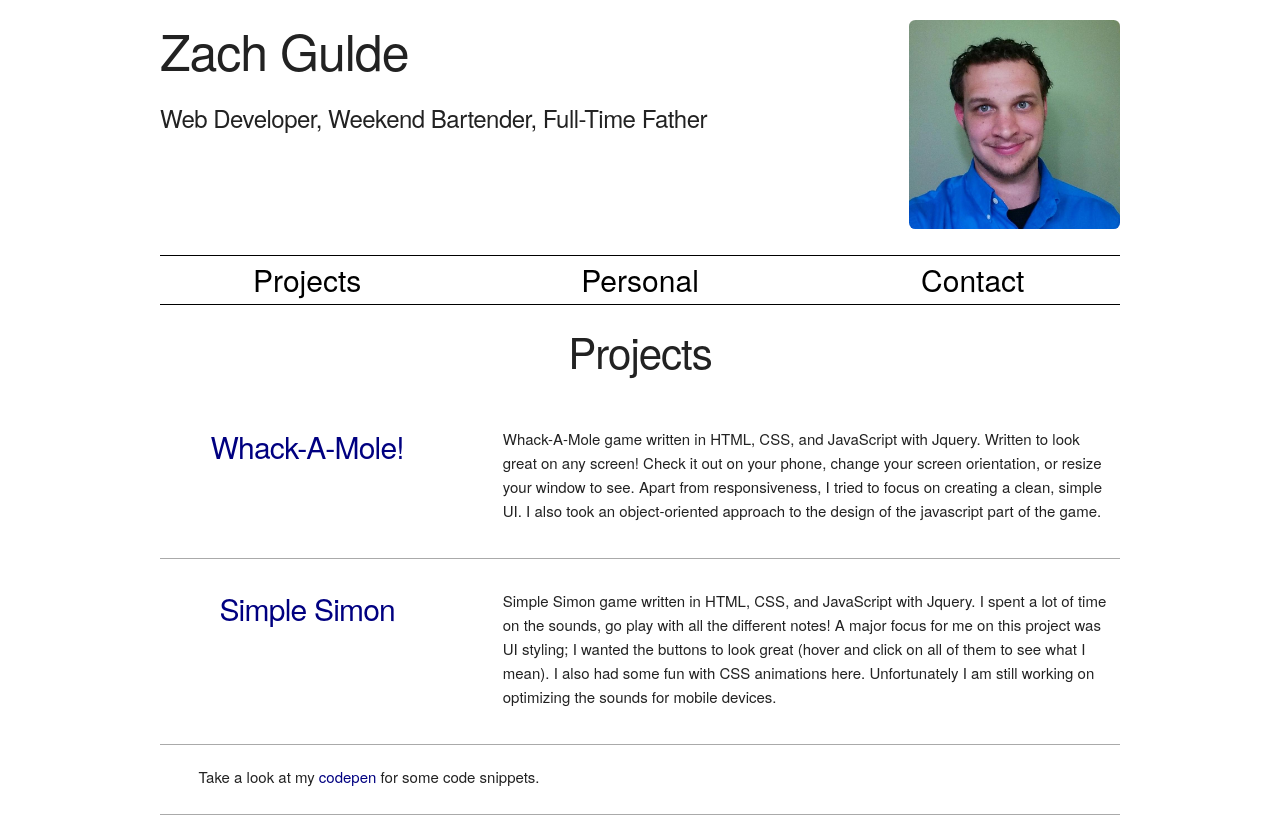
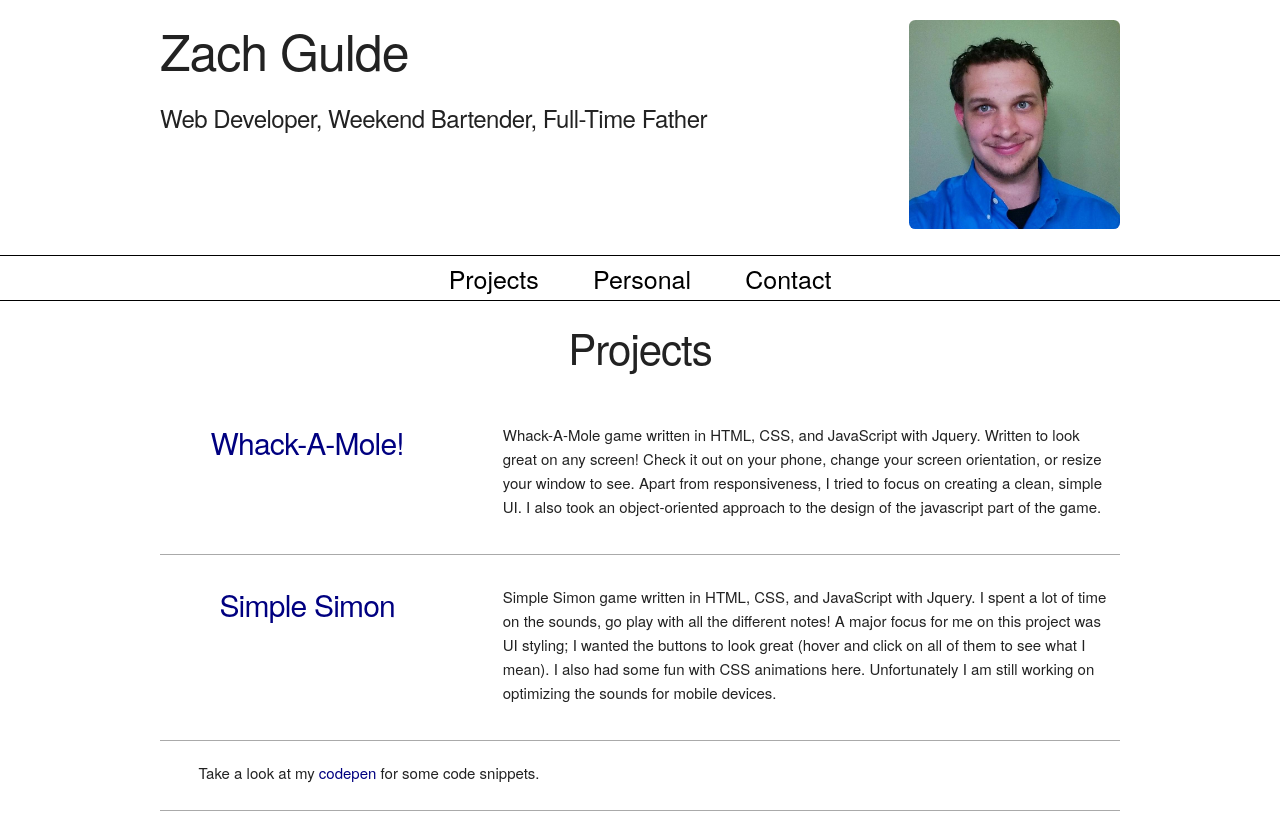
Before and after one commit to zgulde/zgulde.com, a plain HTML site: page index.html in a window 1280 px wide. Shown: the top 818 px of the page. Drawn offline with nearby package versions, Linux system fonts and the light colour scheme.

Commit message:
added js and css to create the docking navbar, also had to refactor some html

```diff
--- a/css/style.css
+++ b/css/style.css
@@ -7,26 +7,32 @@ img{
 }
 
 .navlink{
-	font-size: 3rem;
-	text-align: center;
+	position: relative;
+	top: -60px;
+	display: block;
+	visibility: hidden;
 }
 
-.navlink:hover{
+
+#navbar a{
+	color: black;
+	font-size: 2.5rem;
+	padding: 0 25px;
+}
+
+#navbar a:hover{
 	border-left: 1px solid black;
 	border-right: 1px solid black;
-}
-
-.navlink:active{
-	background: #eee;
-}
-
-.navlink a{
-	color: black;
 }
 
 #navbar{
 	border-top: 1px solid black;
 	border-bottom: 1px solid black;
+	padding: 2px;
+	background-color: white;
+	width: 100%;
+	z-index: 10;
+	text-align: center;
 }
 
 .row{
@@ -54,3 +60,18 @@ a{
 .heading{
 	text-align: center;
 }
+
+.navbar-docked #navbar{
+	position: fixed;
+	margin: 0;
+	top: 0;
+	left: 0;
+}
+
+#navbar-space{
+	height: 0;
+}
+
+.navbar-docked #navbar-space{
+	height: 60px;
+}
--- a/index.html
+++ b/index.html
@@ -8,7 +8,7 @@
 	<link rel="stylesheet" href="css/style.css">
 </head>
 <body>
-	<div class="container" >
+	<div class="container">
 		<div class="row">
 			<div class="nine columns">
 				<h1>Zach Gulde</h1>
@@ -18,12 +18,15 @@
 				<img src="/img/biopic.jpg" alt="me" class="u-max-full-width" id="biopic">
 			</div>
 		</div>
-		<div class="row" id="navbar">
-			<div class="four columns navlink"><a href="#projects">Projects</a></div>
-			<div class="four columns navlink"><a href="#personal">Personal</a></div>
-			<div class="four columns navlink"><a href="#contact">Contact</a></div>
-		</div>
-		<a id="projects"></a>
+	</div>
+	<div id="navbar-space"></div>
+	<nav id="navbar">
+		<a href="#projects">Projects</a>
+		<a href="#personal">Personal</a>
+		<a href="#contact">Contact</a>
+	</nav>
+	<div class="container">
+		<a id="projects" class="navlink"></a>
 		<div class="row heading">
 			<h2>Projects</h2>
 		</div>
@@ -51,7 +54,7 @@
 				<p>Take a look at my <a href="http://codepen.io/zgulde">codepen</a> for some code snippets.</p>
 			</div>
 		</div>
-		<a id="personal"></a>
+		<a id="personal" class="navlink"></a>
 		<div class="row heading">
 			<h2>Personal</h2>
 		</div>
@@ -78,7 +81,9 @@
 				<p>Ryan enjoys bathtime, naps, and his walker. He is also very seriuos about his food.</p>
 			</div>
 		</div>
+
 	</div>
+	<script src="https://ajax.googleapis.com/ajax/libs/jquery/1.11.3/jquery.min.js"></script>
 	<script type="text/javascript" src="js/main.js"></script>
 </body>
 </html>
--- a/js/main.js
+++ b/js/main.js
@@ -1 +1,24 @@
-console.log("hello, world!");
+$(document).ready(function(){
+	$body = $('body');
+	$window = $(window);
+	navOffsetTop = $('#navbar').offset().top;
+
+
+	function resize() {
+		$body.removeClass('navbar-docked');
+		navOffsetTop = $nav.offset().top;
+		onScroll();
+	}
+
+	function onScroll() {
+		if(navOffsetTop < $window.scrollTop() && !$body.hasClass('navbar-docked')) {
+			$body.addClass('navbar-docked');
+		}
+		if(navOffsetTop > $window.scrollTop() && $body.hasClass('navbar-docked')) {
+			$body.removeClass('navbar-docked');
+		}
+	}
+
+	$window.on('scroll', onScroll);
+    $window.on('resize', resize);
+});
```
